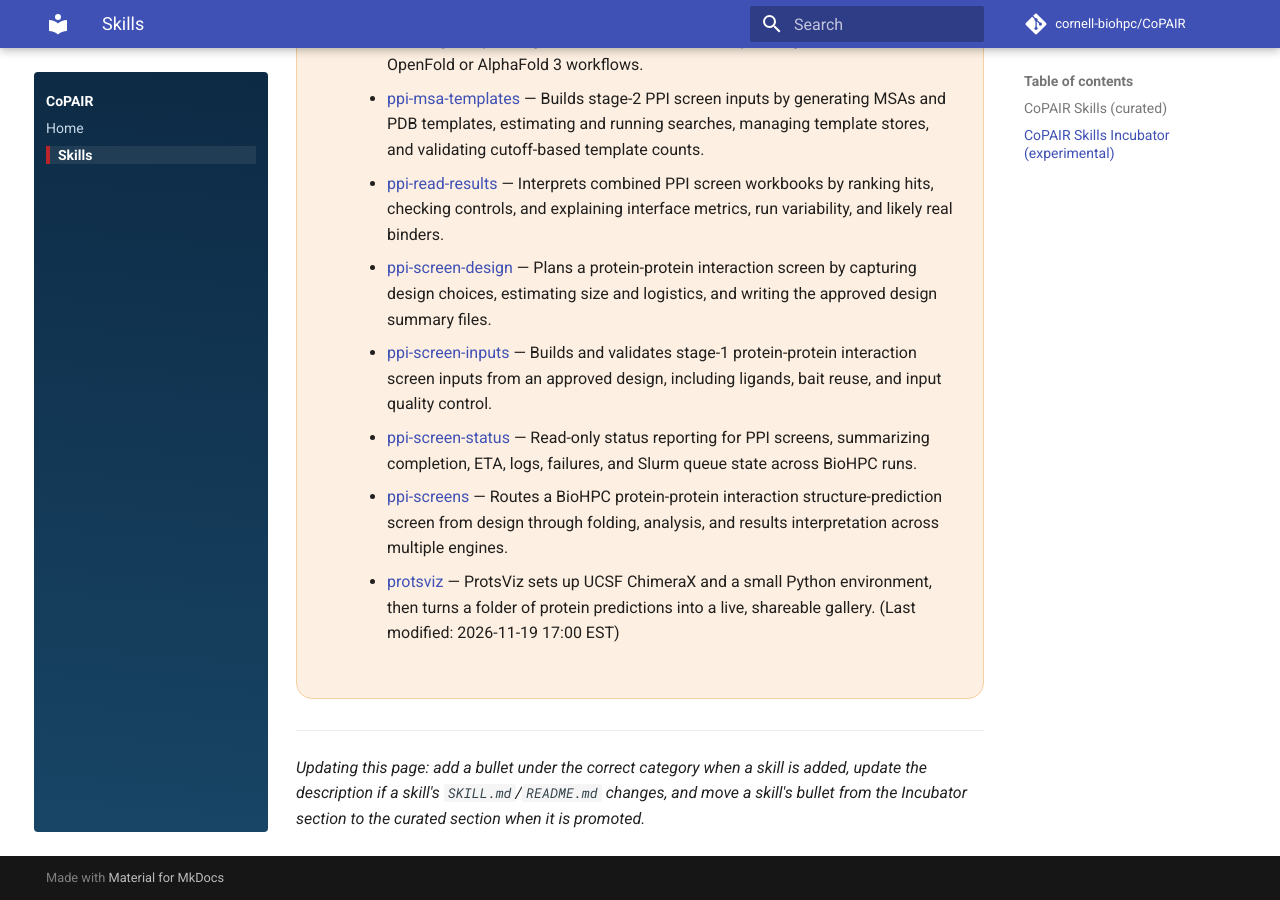
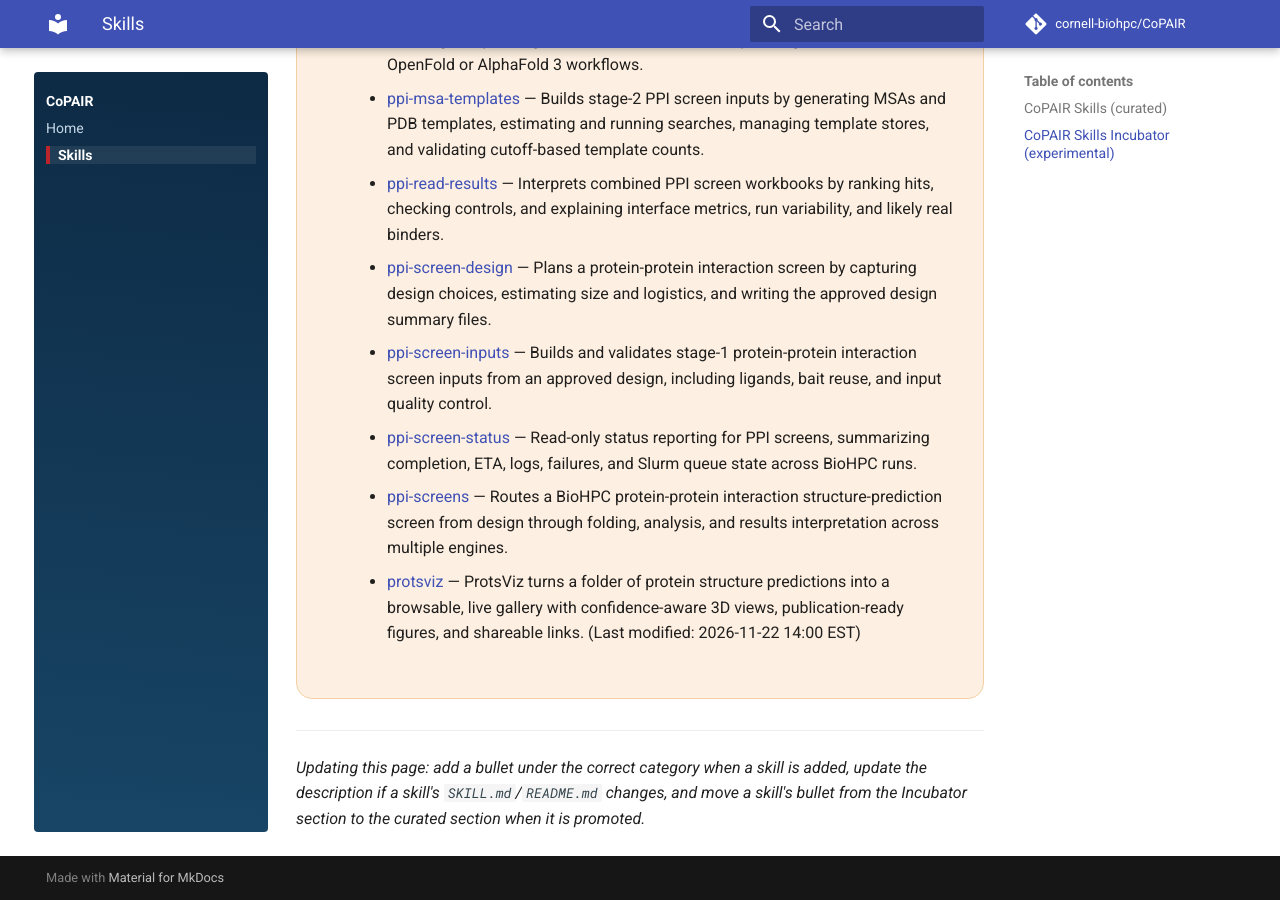
Before and after one commit to cornell-biohpc/CoPAIR, an MkDocs documentation site: the page built from docs/skills.md, in a window 1280 px wide and 900 px high, scrolled down 2891 px. Built offline with MkDocs 1.6.1 and Material for MkDocs 9.7.7, drawn with Linux system fonts in a browser that asks for light colours; comment, search, counter and statistics services are not loaded.

Commit message:
Update skills.md via automated sync

```diff
--- a/docs/skills.md
+++ b/docs/skills.md
@@ -60,7 +60,7 @@ Skills under active development and testing. Presence here does not imply scient
     - [ppi-screen-inputs](https://github.com/Cornell-BioHPC/copair-skills-incubator/tree/main/skills/structural-biology/ppi-screen-inputs) — Builds and validates stage-1 protein-protein interaction screen inputs from an approved design, including ligands, bait reuse, and input quality control.
     - [ppi-screen-status](https://github.com/Cornell-BioHPC/copair-skills-incubator/tree/main/skills/structural-biology/ppi-screen-status) — Read-only status reporting for PPI screens, summarizing completion, ETA, logs, failures, and Slurm queue state across BioHPC runs.
     - [ppi-screens](https://github.com/Cornell-BioHPC/copair-skills-incubator/tree/main/skills/structural-biology/ppi-screens) — Routes a BioHPC protein-protein interaction structure-prediction screen from design through folding, analysis, and results interpretation across multiple engines.
-    - [protsviz](https://github.com/Cornell-BioHPC/copair-skills-incubator/tree/main/skills/structural-biology/protsviz) — ProtsViz sets up UCSF ChimeraX and a small Python environment, then turns a folder of protein predictions into a live, shareable gallery. (Last modified: 2026-11-19 17:00 EST)
+    - [protsviz](https://github.com/Cornell-BioHPC/copair-skills-incubator/tree/main/skills/structural-biology/protsviz) — ProtsViz turns a folder of protein structure predictions into a browsable, live gallery with confidence-aware 3D views, publication-ready figures, and shareable links. (Last modified: 2026-11-22 14:00 EST)
 
 </div>
 
```
